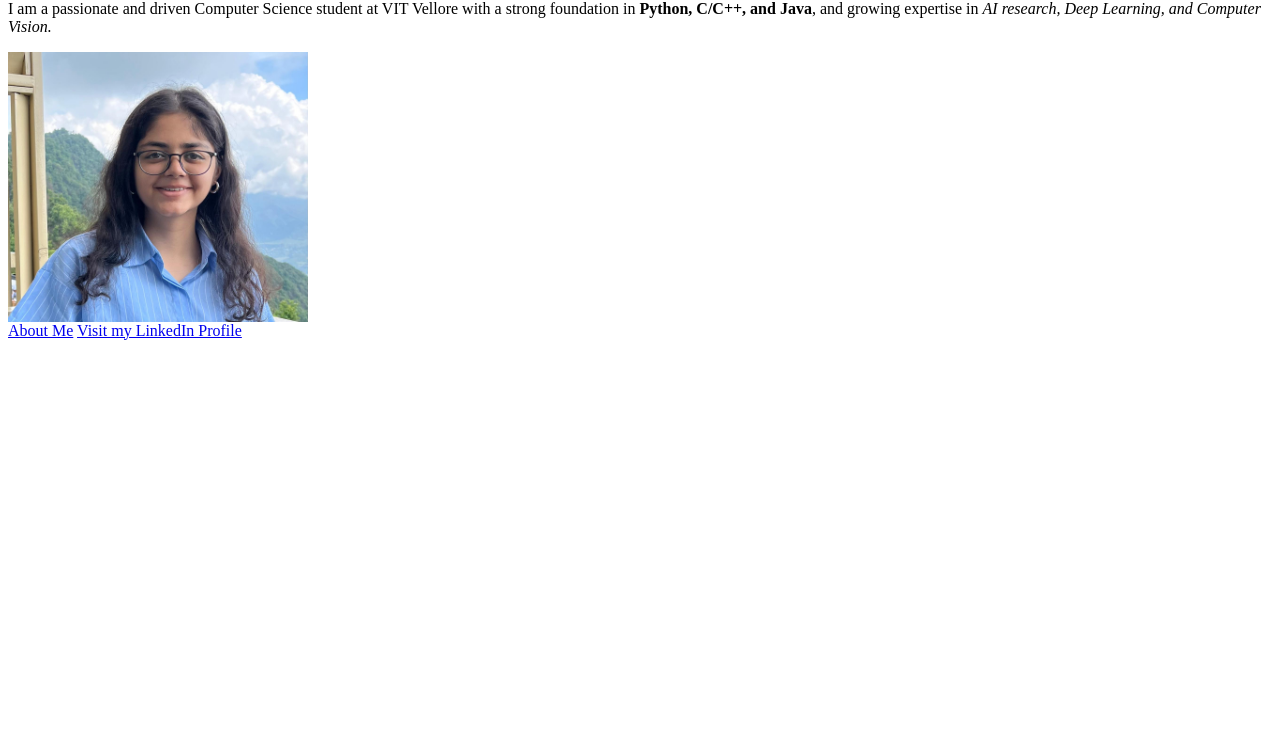
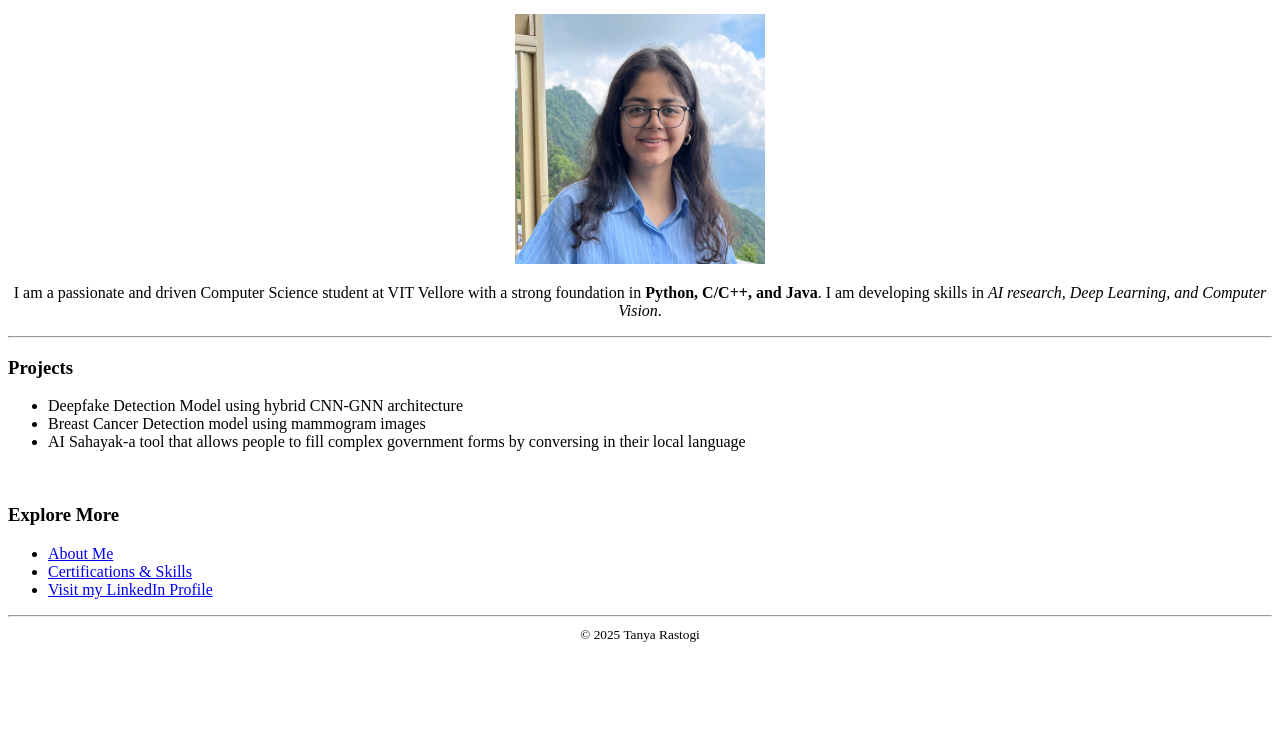
Before and after one commit to tanyarastogi142005/Resume-website, a plain HTML site: page index.html in a window 1280 px wide. Shown: the part 66-800 px from the top of the page. Drawn offline with Linux system fonts and the light colour scheme.

Commit message:
Update index.html

```diff
--- a/index.html
+++ b/index.html
@@ -1,26 +1,64 @@
+<!DOCTYPE html>
 <html>
 <head>
 <title>Tanya Rastogi</title>
-
 </head>
 
 <body>
 
-<h1>Hi,I'm Tanya Rastogi!</h1>
+<!--Navigate>
+<center>
+  <h2>Tanya Rastogi</h2>
+  <a href="index.html">Home</a> |
+  <a href="aboutme.html">About Me</a> |
+  <a href="certi.html">Certifications & Skills</a> |
+  <a href="https://www.linkedin.com/in/tanya-rastogi-66153b1a7/" target="_blank">LinkedIn</a>
+</center>
 
-<p>I am a passionate and driven Computer Science student at VIT Vellore with a strong foundation in <b>Python, C/C++, and Java</b>, and growing expertise in <i>AI research, Deep Learning, and Computer Vision.</i></p>
+<hr>
 
-<img src="profile_photo.jpeg"alt="Profile Photo unavailable" title="Profile Photo" width="300",height="200">
+<!--Intro Section-->
+<center>
+  <h1>Hi, I'm Tanya Rastogi!</h1>
+
+  <img src="profile_photo.jpeg"
+       alt="Profile Photo unavailable"
+       title="Profile Photo"
+       width="250"
+       height="250">
+
+  <p>
+    I am a passionate and driven Computer Science student at VIT Vellore with a strong foundation in
+    <b>Python, C/C++, and Java</b>. I am developing skills in
+    <i>AI research, Deep Learning, and Computer Vision</i>.
+  </p>
+</center>
+
+<hr>
+
+<!--Highlights Section-->
+<h3>Projects</h3>
+<ul>
+  <li>Deepfake Detection Model using hybrid CNN-GNN architecture</li>
+  <li>Breast Cancer Detection model using mammogram images</li>
+  <li>AI Sahayak-a tool that allows people to fill complex government forms by conversing in their local language</li>
+</ul>
+
 <br>
 
-<a href="aboutme.html">About Me</a>
+<!-- Quick Links -->
+<h3>Explore More</h3>
+<ul>
+  <li><a href="aboutme.html">About Me</a></li>
+  <li><a href="certi.html">Certifications & Skills</a></li>
+  <li><a href="https://www.linkedin.com/in/tanya-rastogi-66153b1a7/" target="_blank">Visit my LinkedIn Profile</a></li>
+</ul>
 
-<!--
-<a href="projects.html>Projects</a>
+<hr>
 
--->
-
-<a href="https://www.linkedin.com/in/tanya-rastogi-66153b1a7/" target="_blank"> Visit my LinkedIn Profile</a>
+<center>
+  <small>© 2025 Tanya Rastogi</small>
+</center>
 
 </body>
 </html>
```
